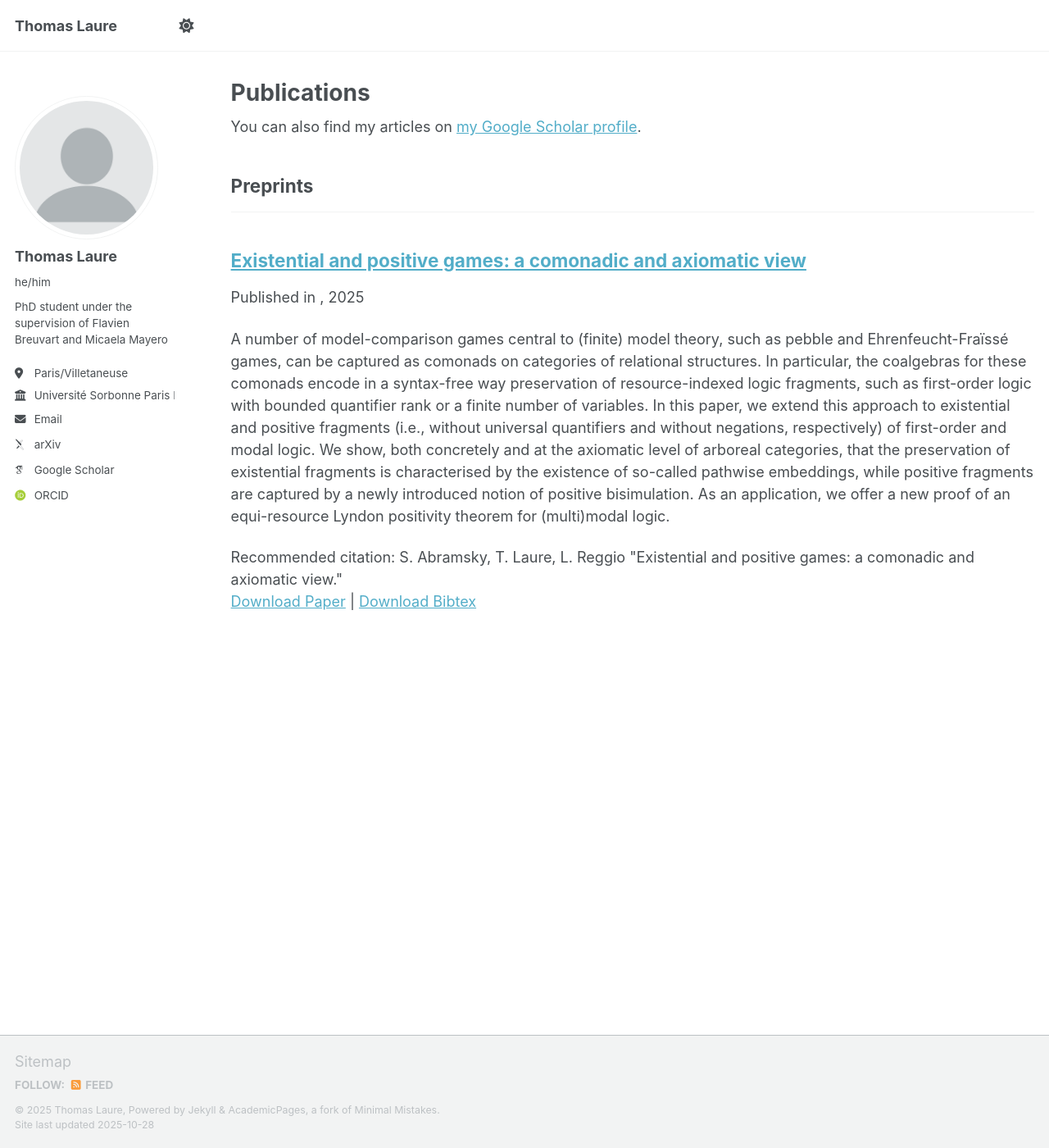
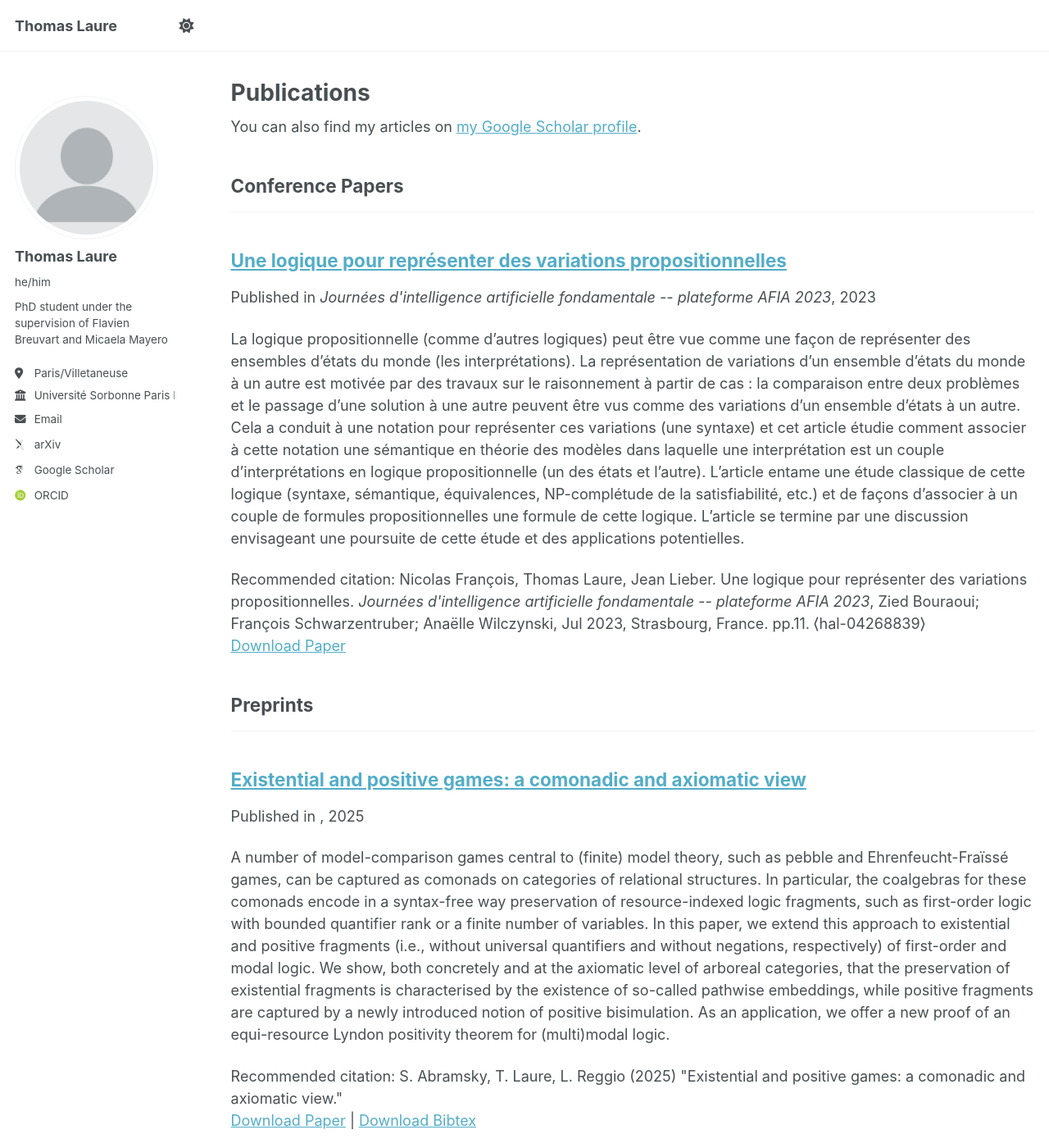
Before and after one commit to thomaslaure/thomaslaure.github.io, a Jekyll site: the page built from _pages/publications.html, in a window 1280 px wide and 1400 px high. Shown: the whole window at 82% size. Built offline with Jekyll 4.4.1, drawn with Linux system fonts in a browser that asks for light colours; some web fonts are replaced; a script that is not in the unit is left out.

Commit message:
second publication

```diff
--- /dev/null
+++ b/_publications/2023-07-06-variation-logic.md
@@ -0,0 +1,14 @@
+---
+title: "Une logique pour représenter des variations propositionnelles"
+collection: publications
+category: conferences
+permalink: /publication/2023-07-06-variation-logic
+excerpt: #'This paper is about the number 2. The number 3 is left for future work.'
+date: 2023-07-06
+venue: "Journées d'intelligence artificielle fondamentale -- plateforme AFIA 2023"
+slidesurl: #'https://academicpages.github.io/files/slides2.pdf'
+paperurl: 'https://inria.hal.science/hal-04268839/'
+citation: "Nicolas François, Thomas Laure, Jean Lieber. Une logique pour représenter des variations propositionnelles. <i>Journées d'intelligence artificielle fondamentale -- plateforme AFIA 2023</i>, Zied Bouraoui; François Schwarzentruber; Anaëlle Wilczynski, Jul 2023, Strasbourg, France. pp.11. ⟨hal-04268839⟩"
+---
+
+La logique propositionnelle (comme d'autres logiques) peut être vue comme une façon de représenter des ensembles d'états du monde (les interprétations). La représentation de variations d'un ensemble d'états du monde à un autre est motivée par des travaux sur le raisonnement à partir de cas : la comparaison entre deux problèmes et le passage d'une solution à une autre peuvent être vus comme des variations d'un ensemble d'états à un autre. Cela a conduit à une notation pour représenter ces variations (une syntaxe) et cet article étudie comment associer à cette notation une sémantique en théorie des modèles dans laquelle une interprétation est un couple d'interprétations en logique propositionnelle (un des états et l'autre). L'article entame une étude classique de cette logique (syntaxe, sémantique, équivalences, NP-complétude de la satisfiabilité, etc.) et de façons d'associer à un couple de formules propositionnelles une formule de cette logique. L'article se termine par une discussion envisageant une poursuite de cette étude et des applications potentielles.
--- a/_publications/2025-03-03-expos-games.md
+++ b/_publications/2025-03-03-expos-games.md
@@ -9,7 +9,7 @@ venue: #'Journal 1'
 slidesurl: #'https://academicpages.github.io/files/slides1.pdf'
 paperurl: 'https://arxiv.org/abs/2503.01247'
 bibtexurl: 'https://thomaslaure.github.io/files/exposgames.bib'
-citation: 'S. Abramsky, T. Laure, L. Reggio &quot;Existential and positive games: a comonadic and axiomatic view.&quot'
+citation: 'S. Abramsky, T. Laure, L. Reggio (2025) &quot;Existential and positive games: a comonadic and axiomatic view.&quot'
 ---
 A number of model-comparison games central to (finite) model theory, such as pebble and Ehrenfeucht-Fraïssé games, can be captured as comonads on categories of relational structures. In particular, the coalgebras for these comonads encode in a syntax-free way preservation of resource-indexed logic fragments, such as first-order logic with bounded quantifier rank or a finite number of variables.
 In this paper, we extend this approach to existential and positive fragments (i.e., without universal quantifiers and without negations, respectively) of first-order and modal logic. We show, both concretely and at the axiomatic level of arboreal categories, that the preservation of existential fragments is characterised by the existence of so-called pathwise embeddings, while positive fragments are captured by a newly introduced notion of positive bisimulation. As an application, we offer a new proof of an equi-resource Lyndon positivity theorem for (multi)modal logic.
```
